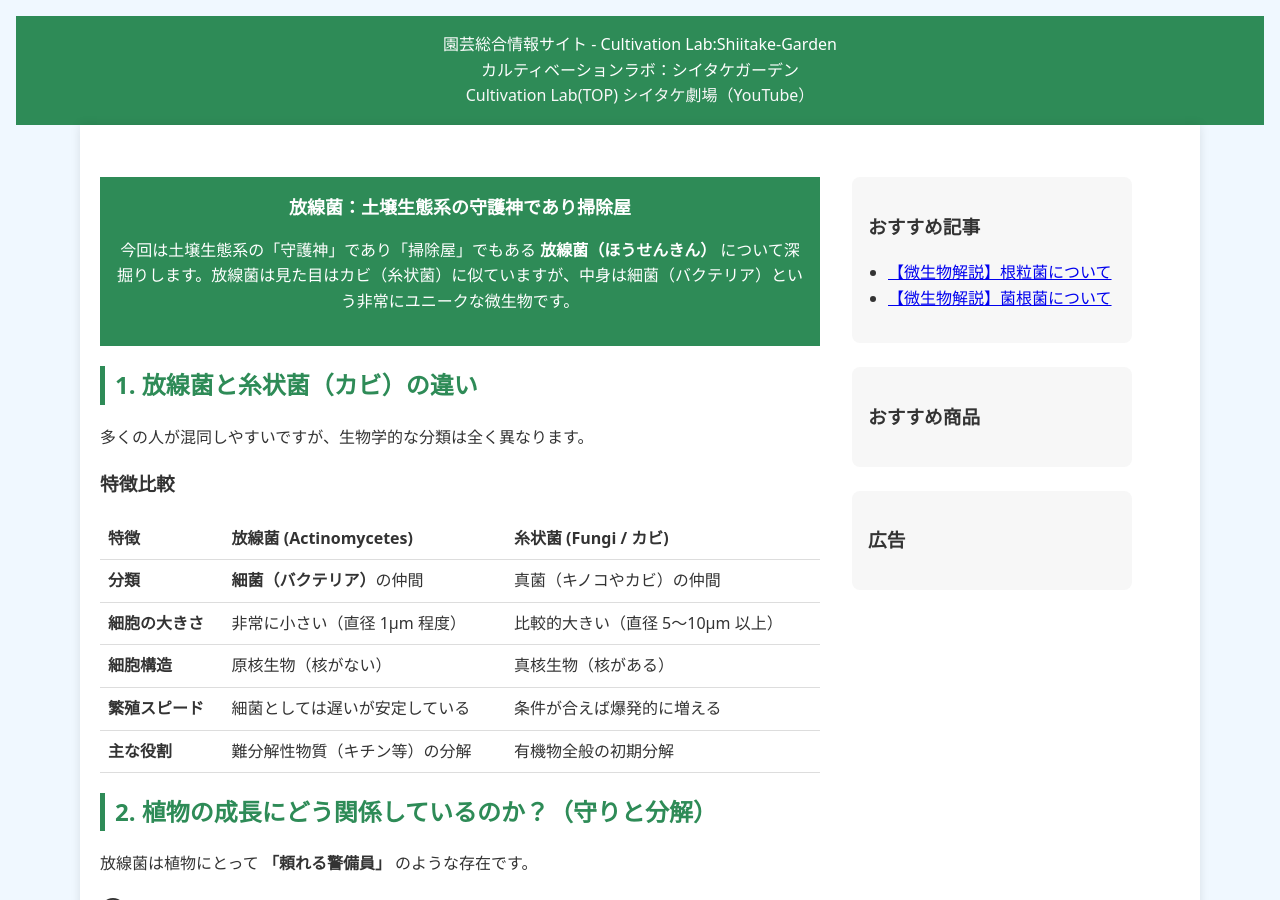
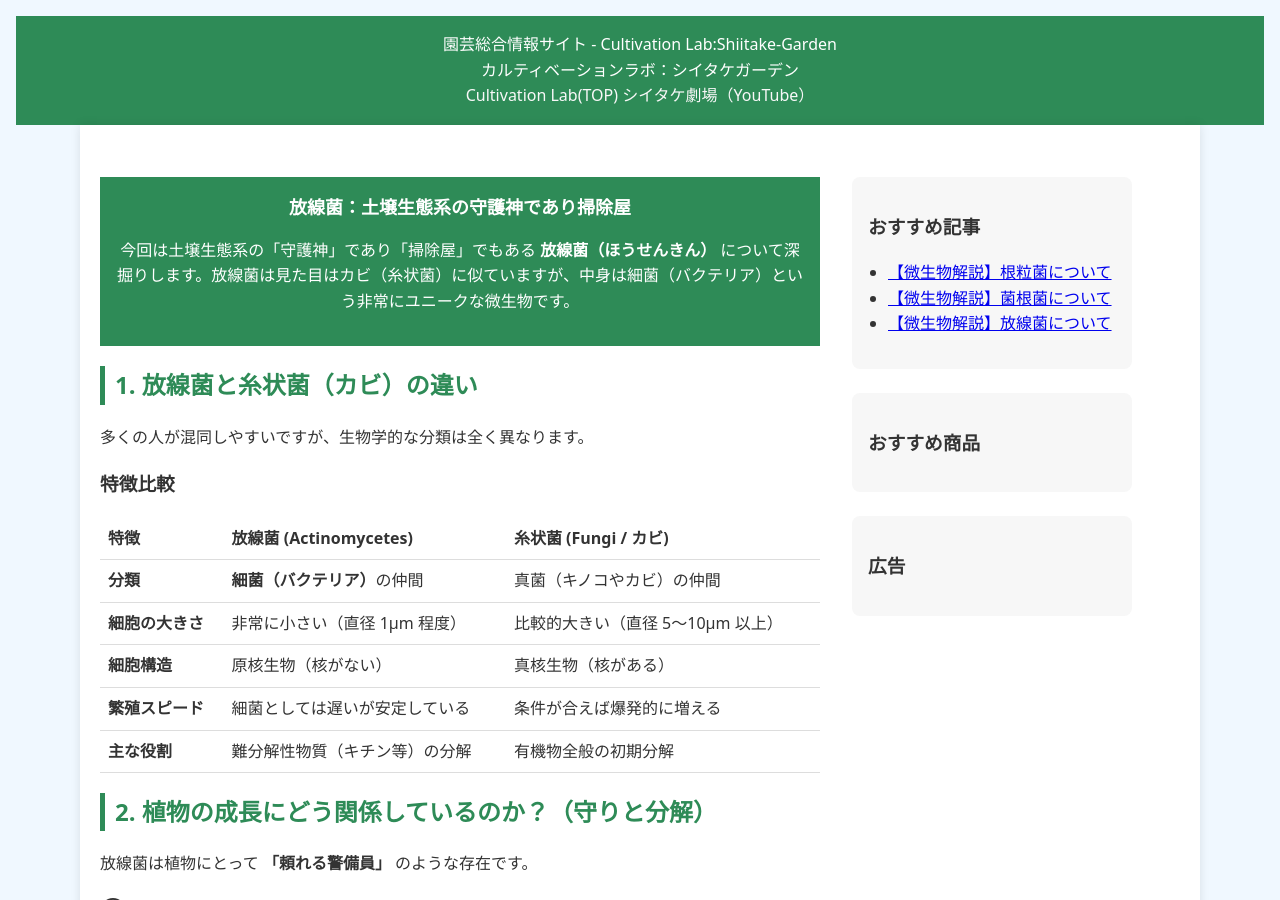
Before and after one commit to shiitake-garden/shiitake-garden.github.io, a Jekyll site: the page built from microbe/microbe_housenkin.html, in a window 1280 px wide and 900 px high. Built offline with Jekyll 4.4.1, drawn with Linux system fonts in a browser that asks for light colours.

Commit message:
Update microbe_housenkin.html

```diff
--- a/microbe/microbe_housenkin.html
+++ b/microbe/microbe_housenkin.html
@@ -126,6 +126,7 @@ title: カルティベーションラボ
           <ul>
             <li><a href="https:/microbe/microbe_konryuukin.html">【微生物解説】根粒菌について</a></li>
             <li><a href="https:/microbe/microbe_kinkonkin.html">【微生物解説】菌根菌について</a></li>
+            <li><a href="https:/microbe/microbe_housenkin.html">【微生物解説】放線菌について</a></li>
             <!--
             <li>#家庭菜園の病害虫対策</a></li>
             <li>#果樹の年間作業カレンダー</a></li>
```
